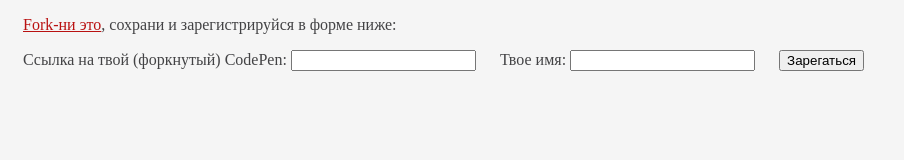
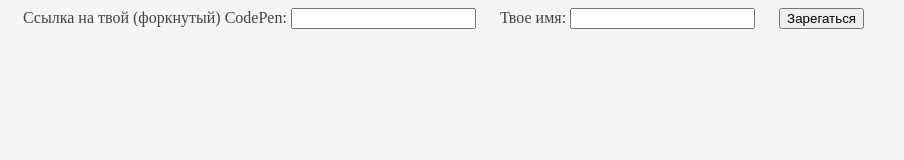
Before and after one commit to gerkirill/codepen-live-board, a Vue app: page www/src/index.html in a window 1280 px wide. Shown: the whole page, without its empty margins (0-904 px from the left). Built offline with nearby package versions, Linux system fonts and the light colour scheme; no server answers.

Commit message:
remove "fork this" block

```diff
--- a/package.json
+++ b/package.json
@@ -9,7 +9,7 @@
     "server": "ts-node-dev server.ts",
     "web:watch": "parcel watch www/src/index.html --out-dir www/dist",
     "build": "run-s clean web:build",
-    "web:build":"parcel build www/src/index.html --out-dir www/dist",
+    "web:build": "parcel build www/src/index.html --out-dir www/dist",
     "clean": "rimraf www/dist",
     "test": "echo \"Error: no test specified\" && exit 1"
   },
--- a/www/src/index.html
+++ b/www/src/index.html
@@ -9,7 +9,7 @@
 </head>
 <body>
     <!-- https://codepen.io/gerkirill/pen/MzyVeM -->
-  <p><a target="_blank" class="fork-me" href="https://codepen.io/gerkirill/pen/xQqjQw?editors=1010">Fork-ни это</a>, сохрани и зарегистрируйся в форме ниже:</p>
+
   <form class="registration-form" method="post" action="/register">
     <label>
       Ссылка на твой (форкнутый) CodePen:
```
